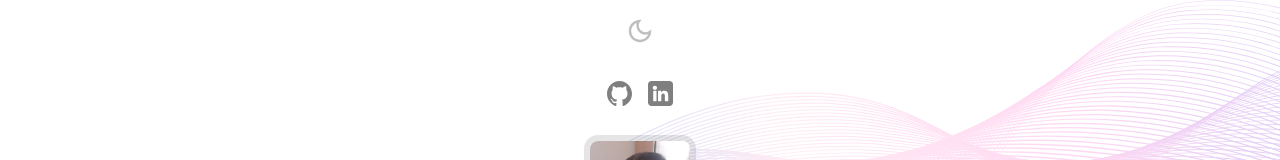
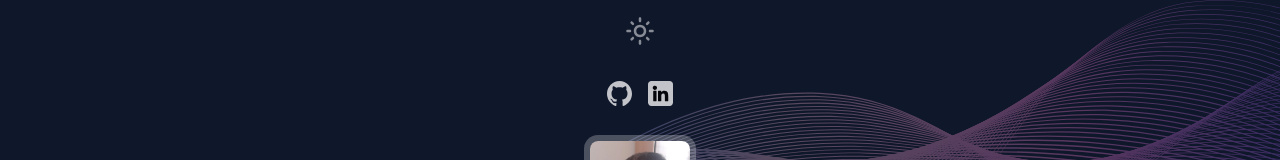
Before and after one commit to omerchn/portfolio, a Next.js app: page / in a window 1280 px wide. Shown: the top 160 px of the page. Built offline with nearby package versions, Linux system fonts and the light colour scheme.

Commit message:
default dark mode

```diff
--- a/pages/index.js
+++ b/pages/index.js
@@ -32,7 +32,7 @@ const MainStyled = styled.div`
 `
 
 export default function Main() {
-  const [isDarkMode, setIsDarkMode] = useLocalStorage('isDarkMode', false)
+  const [isDarkMode, setIsDarkMode] = useLocalStorage('isDarkMode', true)
   useEffect(() => {
     if (isDarkMode) {
       document.body.classList.add('dark-mode')
```
